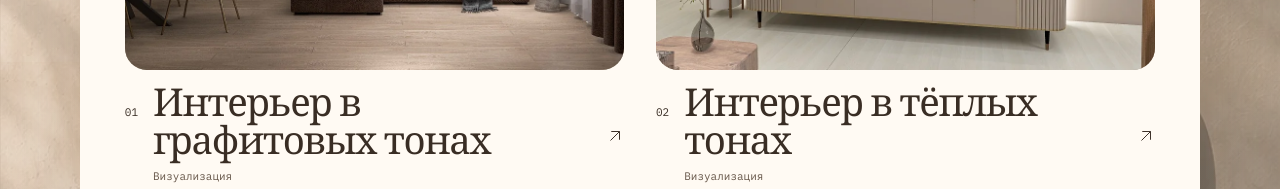
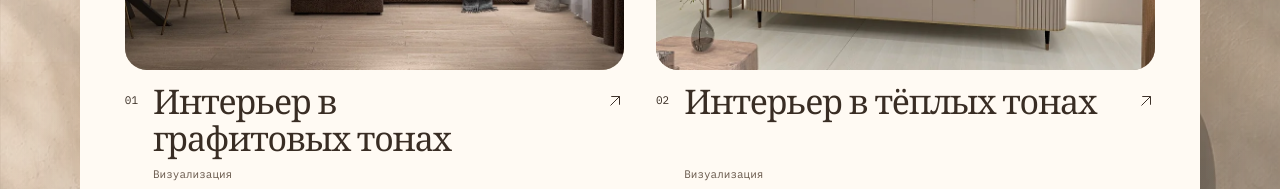
Before and after one commit to Wuchi702/artstudio, a Next.js app: page /projects in a window 1280 px wide. Shown: the part 738-927 px from the top of the page. Built offline with nearby package versions, Linux system fonts and the light colour scheme; no server answers.

Commit message:
Align project captions across catalog rows

```diff
--- a/app/stone.css
+++ b/app/stone.css
@@ -218,7 +218,20 @@ h1,h2,h3 { font-family: var(--display); font-weight: 500; letter-spacing: -.035e
 .archive-grid > .project-card { grid-column: auto; width: 100%; max-width: none; margin: 0; }
 .archive-grid .project-card .project-card-photo,
 .gallery-grid .gallery-trigger .photo-frame { aspect-ratio: 4 / 3; }
-.archive-grid .project-card-caption :is(h2, h3) { font-size: clamp(27px, 3vw, 40px); }
+.archive-grid .project-card-caption {
+  grid-template-columns: auto minmax(0, 1fr) auto;
+  align-items: start;
+}
+.archive-grid .project-card-caption :is(h2, h3) {
+  font-size: clamp(25px, 2.65vw, 36px);
+  line-height: 1.08;
+  min-block-size: 2lh;
+  text-wrap: balance;
+}
+.archive-grid .project-card-caption > :is(.project-index, .arrow) {
+  align-self: start;
+  margin-top: 6px;
+}
 @media (max-width: 720px) {
   .archive-grid { grid-template-columns: minmax(0, 1fr); }
   .project-grid.archive-grid > .project-card { grid-column: 1; }
```
